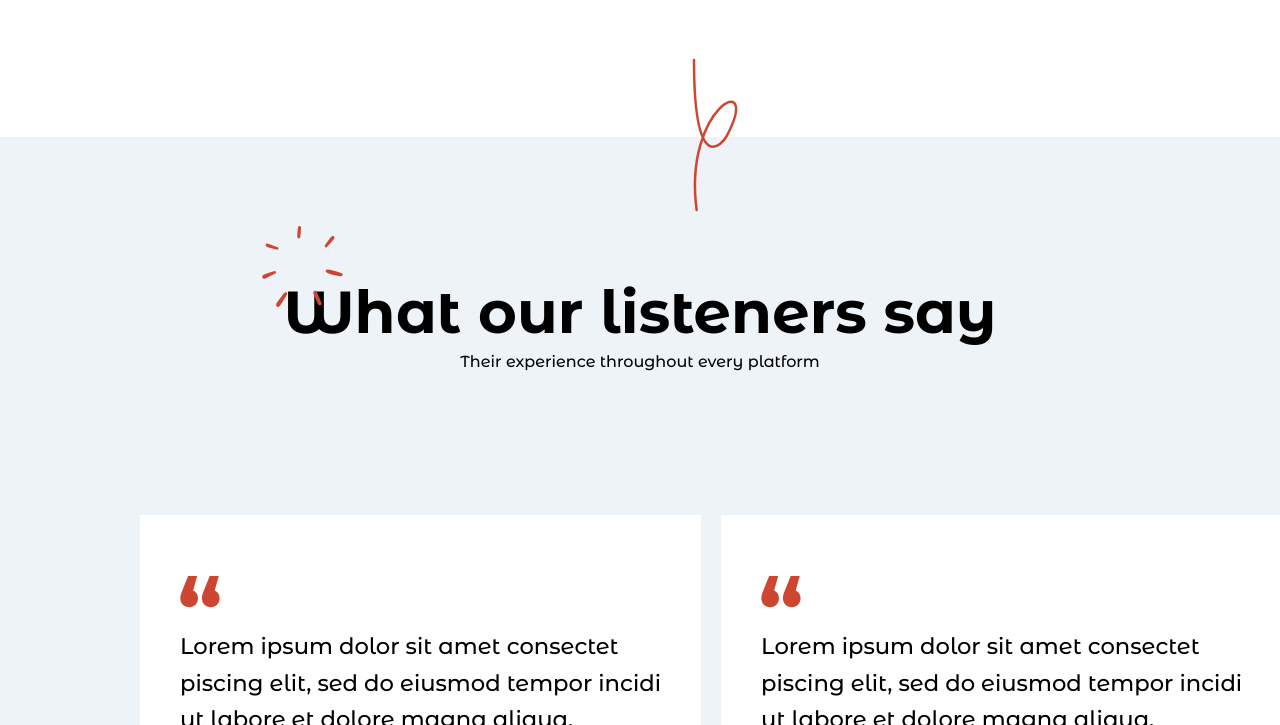
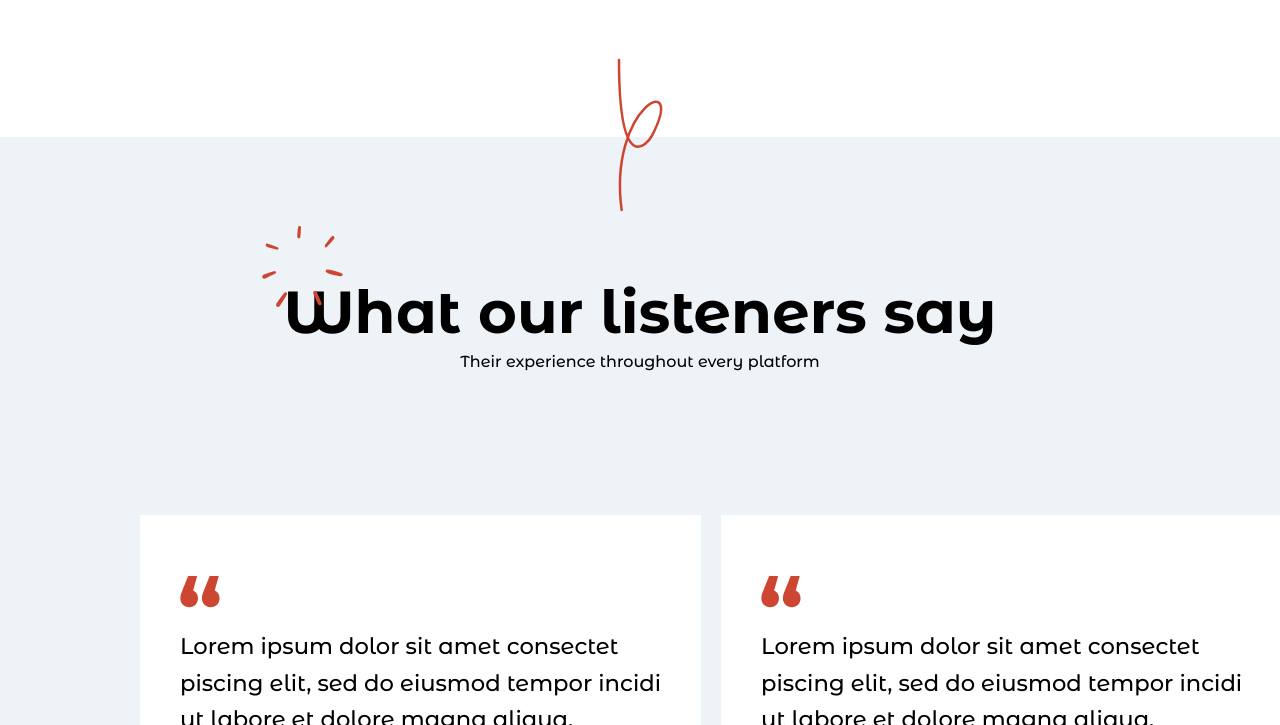
Before and after one commit to larbikhounti/music-app, a website with bundled scripts: page index.html in a window 1280 px wide. Shown: the part 2775-3500 px from the top of the page. Built offline with nearby package versions, Linux system fonts and the light colour scheme.

Commit message:
fixing  scribble position

```diff
--- a/sass/components/main/section02/_section-02.scss
+++ b/sass/components/main/section02/_section-02.scss
@@ -1,10 +1,13 @@
 .section02 {
     background-color: $color-alice-blue;
+    display: flex;
+    justify-content: center;
     padding-top: 14rem;
     text-align: center;
     position: relative;
     justify-content: center;
     padding-bottom: 20.4rem;
+    flex-direction: column;
     .section02__testimonials{
         margin-top: 10rem;
         padding: 4rem;
@@ -30,6 +33,7 @@
           .section02__estimonials-card__double-quote{
             width: 4rem;
             height: 7.3rem;
+
           }
           .section02__estimonials-card__description{
             font-size: 2.265rem;
@@ -54,6 +58,7 @@
         position: absolute;
         top: -7.9rem;
         z-index: 999;
+        align-self: center;
     }
     .section02__title {
         font-size: 5.93rem;
```
Also changed, not shown: assets/css/main.css, 1 other file.
